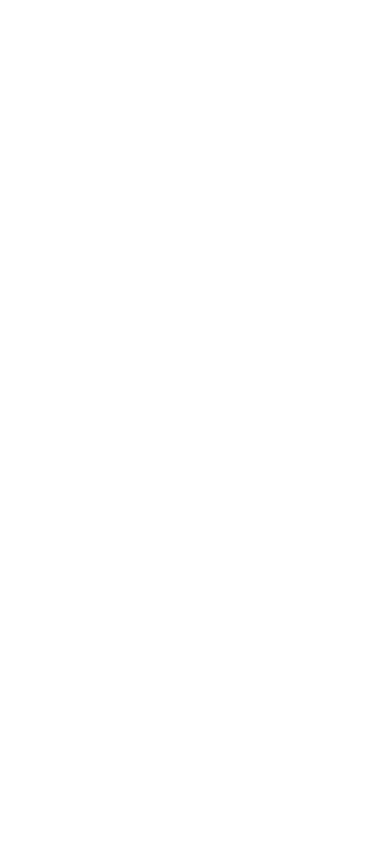
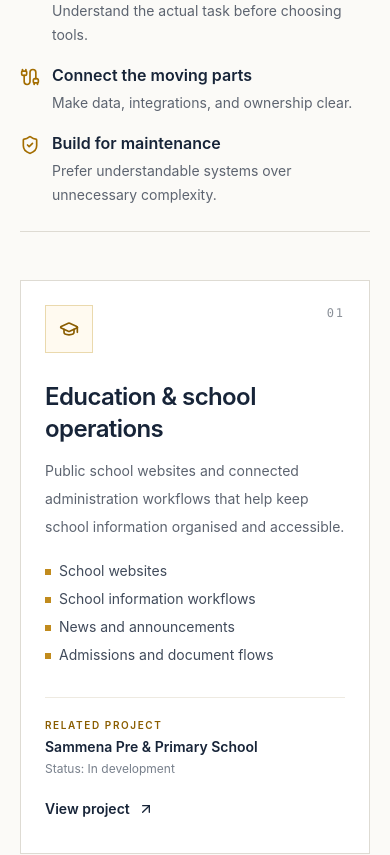
Before and after one commit to yurian51/altavox-tech, a Next.js app: page /solutions in a window 390 px wide. Before the commit this address had no page. Shown: the part 760-1615 px from the top of the page. Before the commit the page ends 844 px from the top, so only its background shows below. Built offline with nearby package versions, Linux system fonts and the light colour scheme.

Commit message:
Build dedicated responsive solutions overview

```diff
--- /dev/null
+++ b/app/solutions/page.tsx
@@ -0,0 +1,123 @@
+import Link from 'next/link'
+import {
+  ArrowRight,
+  ArrowUpRight,
+  Blocks,
+  Cable,
+  GraduationCap,
+  Network,
+  ServerCog,
+  ShieldCheck,
+} from 'lucide-react'
+import { PageFrame } from '@/components/site-shell'
+import { projects } from '@/lib/site-data'
+
+const solutionAreas = [
+  {
+    number: '01',
+    title: 'Education & school operations',
+    summary:
+      'Public school websites and connected administration workflows that help keep school information organised and accessible.',
+    scope: ['School websites', 'School information workflows', 'News and announcements', 'Admissions and document flows'],
+    projectSlug: 'sammena',
+    icon: GraduationCap,
+  },
+  {
+    number: '02',
+    title: 'Connectivity & ISP operations',
+    summary:
+      'Software concepts for subscriber administration, billing workflows, network integrations, and clearer operational visibility.',
+    scope: ['Subscriber workflows', 'Billing integration', 'Network access systems', 'Operational visibility'],
+    projectSlug: 'jaslyn-net',
+    icon: Cable,
+  },
+  {
+    number: '03',
+    title: 'Network operations & billing',
+    summary:
+      'Tools and workflows focused on bringing network operations, service administration, and billing processes into a more coherent view.',
+    scope: ['NOC workflows', 'Monitoring concepts', 'Billing operations', 'Administration tools'],
+    projectSlug: 'netbill-noc',
+    icon: Network,
+  },
+  {
+    number: '04',
+    title: 'Cloud & deployment foundations',
+    summary:
+      'Infrastructure-oriented work exploring deployment practices and dependable foundations for software services.',
+    scope: ['Deployment workflows', 'Infrastructure planning', 'Service foundations', 'Maintainability'],
+    projectSlug: 'nexora-cloud',
+    icon: ServerCog,
+  },
+]
+
+export default function SolutionsPage() {
+  return (
+    <PageFrame
+      eyebrow="Solutions · Built around the work"
+      title="Technology should fit the operation, not the other way around."
+      intro="Altavox works across education, connectivity, network operations, and cloud foundations. These solution areas describe the problems and workflows we focus on, while each project keeps its own current development status."
+    >
+      <section className="mx-auto max-w-7xl px-5 py-12 sm:py-16 lg:px-8 lg:py-20">
+        <div className="grid gap-4 border-y border-[#dedbd3] py-6 sm:grid-cols-3 sm:gap-8">
+          <div className="flex items-start gap-3">
+            <Blocks className="mt-1 size-5 shrink-0 text-[#a36d00]" />
+            <div><h2 className="font-semibold text-[#172438]">Start with the workflow</h2><p className="mt-1 text-sm leading-6 text-[#5d6470]">Understand the actual task before choosing tools.</p></div>
+          </div>
+          <div className="flex items-start gap-3">
+            <Cable className="mt-1 size-5 shrink-0 text-[#a36d00]" />
+            <div><h2 className="font-semibold text-[#172438]">Connect the moving parts</h2><p className="mt-1 text-sm leading-6 text-[#5d6470]">Make data, integrations, and ownership clear.</p></div>
+          </div>
+          <div className="flex items-start gap-3">
+            <ShieldCheck className="mt-1 size-5 shrink-0 text-[#a36d00]" />
+            <div><h2 className="font-semibold text-[#172438]">Build for maintenance</h2><p className="mt-1 text-sm leading-6 text-[#5d6470]">Prefer understandable systems over unnecessary complexity.</p></div>
+          </div>
+        </div>
+
+        <div className="mt-12 grid gap-5 md:grid-cols-2">
+          {solutionAreas.map((area) => {
+            const project = projects.find((item) => item.slug === area.projectSlug)
+            const Icon = area.icon
+            if (!project) return null
+            return (
+              <article key={area.number} className="group flex h-full flex-col border border-[#dedbd3] bg-white p-6 transition-colors hover:border-[#c99a35] sm:p-8">
+                <div className="flex items-start justify-between gap-4">
+                  <span className="inline-flex size-12 items-center justify-center border border-[#ead9ad] bg-[#fffaf0] text-[#8a5d00]"><Icon className="size-5" aria-hidden="true" /></span>
+                  <span className="font-mono text-xs tracking-[.16em] text-[#8b9199]">{area.number}</span>
+                </div>
+                <h2 className="mt-7 text-2xl font-semibold tracking-tight text-[#172438]">{area.title}</h2>
+                <p className="mt-3 text-sm leading-7 text-[#5d6470]">{area.summary}</p>
+                <ul className="mt-5 grid gap-2 sm:grid-cols-2">
+                  {area.scope.map((item) => <li key={item} className="flex items-start gap-2 text-sm text-[#414b5b]"><span aria-hidden="true" className="mt-2 size-1.5 shrink-0 bg-[#c18b1d]" />{item}</li>)}
+                </ul>
+                <div className="mt-8 flex flex-wrap items-center justify-between gap-3 border-t border-[#eeeae1] pt-5">
+                  <div>
+                    <p className="text-[10px] font-semibold uppercase tracking-[.16em] text-[#8a5d00]">Related project</p>
+                    <p className="mt-1 text-sm font-semibold text-[#172438]">{project.name}</p>
+                    <p className="mt-1 text-xs text-[#777f8b]">Status: {project.status}</p>
+                  </div>
+                  <Link href={`/projects/${project.slug}`} className="inline-flex min-h-10 items-center gap-2 text-sm font-semibold text-[#172438] transition-colors hover:text-[#8a5d00] focus-visible:outline focus-visible:outline-2 focus-visible:outline-offset-4 focus-visible:outline-[#a36d00]">
+                    View project <ArrowUpRight className="size-4" />
+                  </Link>
+                </div>
+              </article>
+            )
+          })}
+        </div>
+      </section>
+
+      <section className="border-y border-[#dedbd3] bg-[#f4f1e9]">
+        <div className="mx-auto flex max-w-7xl flex-col gap-6 px-5 py-12 sm:flex-row sm:items-center sm:justify-between sm:py-16 lg:px-8">
+          <div className="max-w-2xl">
+            <p className="font-mono text-[10px] font-semibold uppercase tracking-[.2em] text-[#8a5d00]">Have a specific challenge?</p>
+            <h2 className="mt-3 text-3xl font-semibold tracking-tight text-[#172438] sm:text-4xl">Let’s map the work before we build the system.</h2>
+            <p className="mt-3 text-sm leading-7 text-[#5d6470]">Share the workflow, constraints, and outcome you need. We can define a practical starting point together.</p>
+          </div>
+          <Link href="/start-project" className="inline-flex min-h-12 shrink-0 items-center justify-center gap-2 bg-[#101b2b] px-5 py-3 text-sm font-semibold text-white transition hover:bg-[#8a5d00] focus-visible:outline focus-visible:outline-2 focus-visible:outline-offset-4 focus-visible:outline-[#a36d00]">
+            Discuss a solution <ArrowRight className="size-4" />
+          </Link>
+        </div>
+      </section>
+    </PageFrame>
+  )
+}
```
